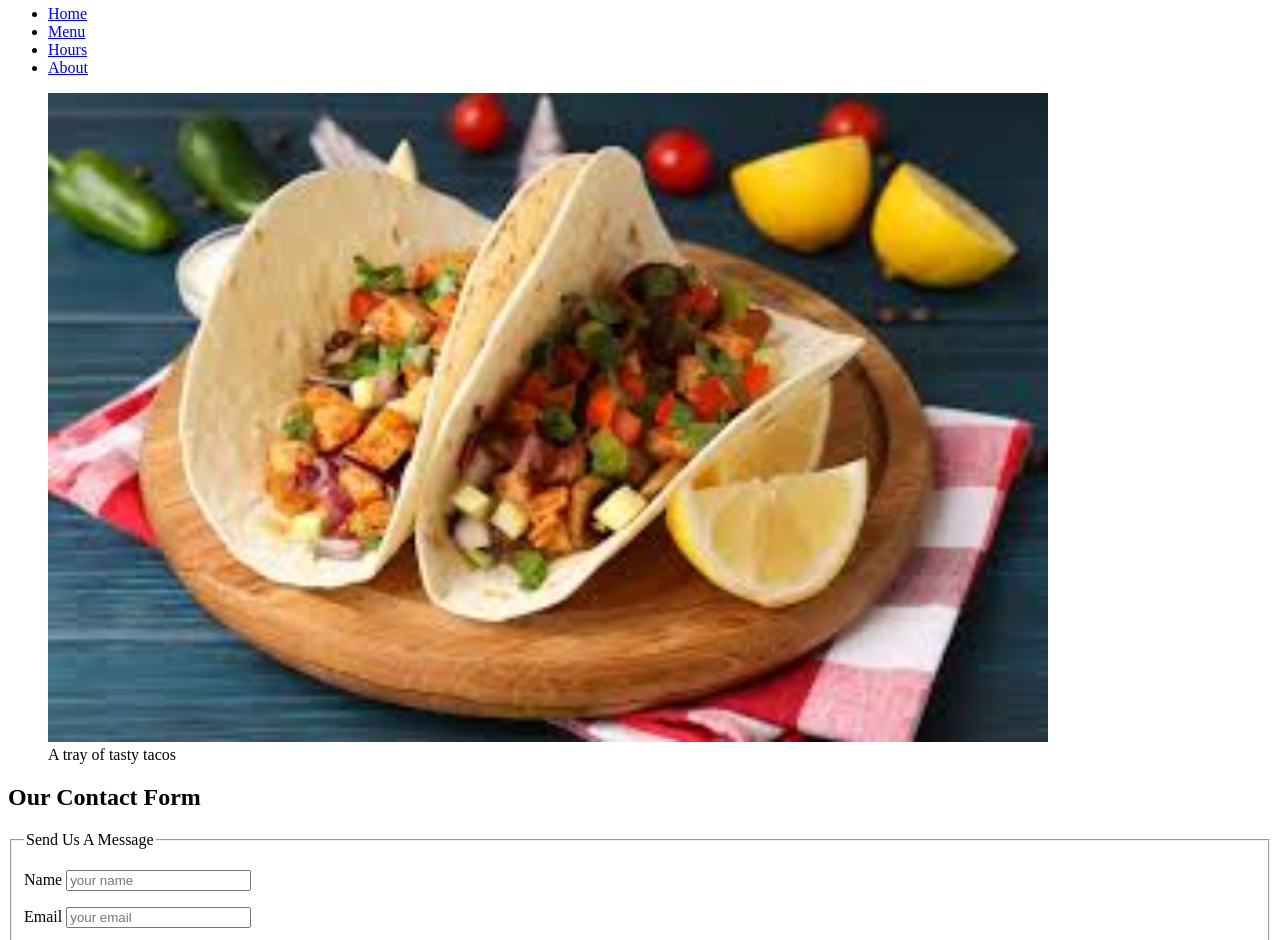
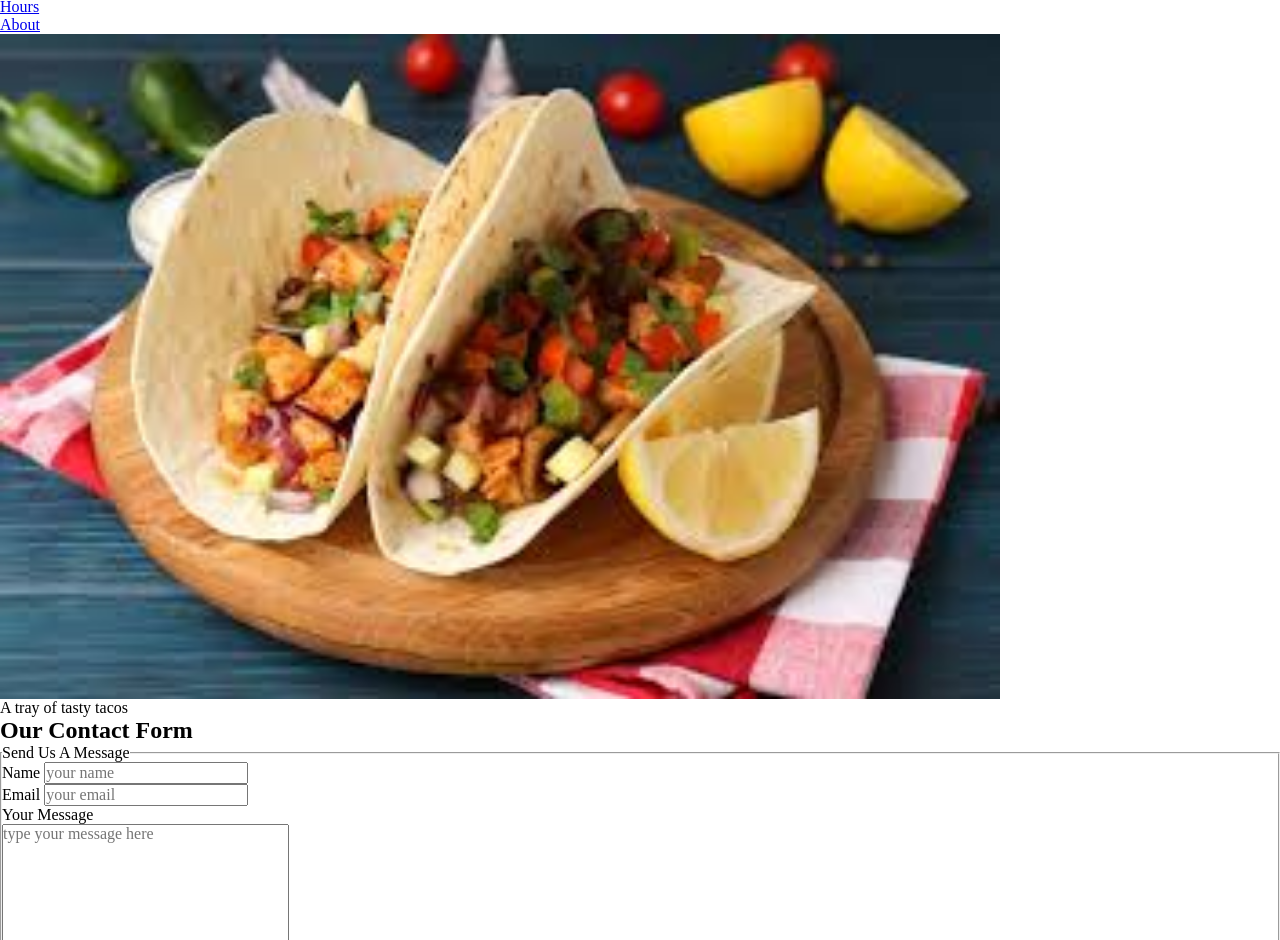
Before and after one commit to chengorehema/taco-shop, a plain HTML site: page contact.html in a window 1280 px wide. Shown: the part 75-1015 px from the top of the page. Drawn offline with Linux system fonts and the light colour scheme.

Commit message:
add changes

```diff
--- a/css/style.css
+++ b/css/style.css
@@ -0,0 +1,24 @@
+/* from fonts.gogle.com */
+@import url('https://fonts.googleapis.com/css?family=Fugaz+One&family=Nunito&display=swap');
+/* || RESET */
+*,
+*::after,
+*::before {
+    margin: 0;
+    padding: 0;
+    box-sizing: border-box;
+}
+
+img {
+    display: block;
+    max-width: 100%;
+    height: auto;
+}
+
+input,
+button,
+textarea {
+    font: inherit;
+}
+
+/* || VARIABLES */
```
Also changed, not shown: about.html (+2 -7 lines), hours.html (+1 -1 lines).
